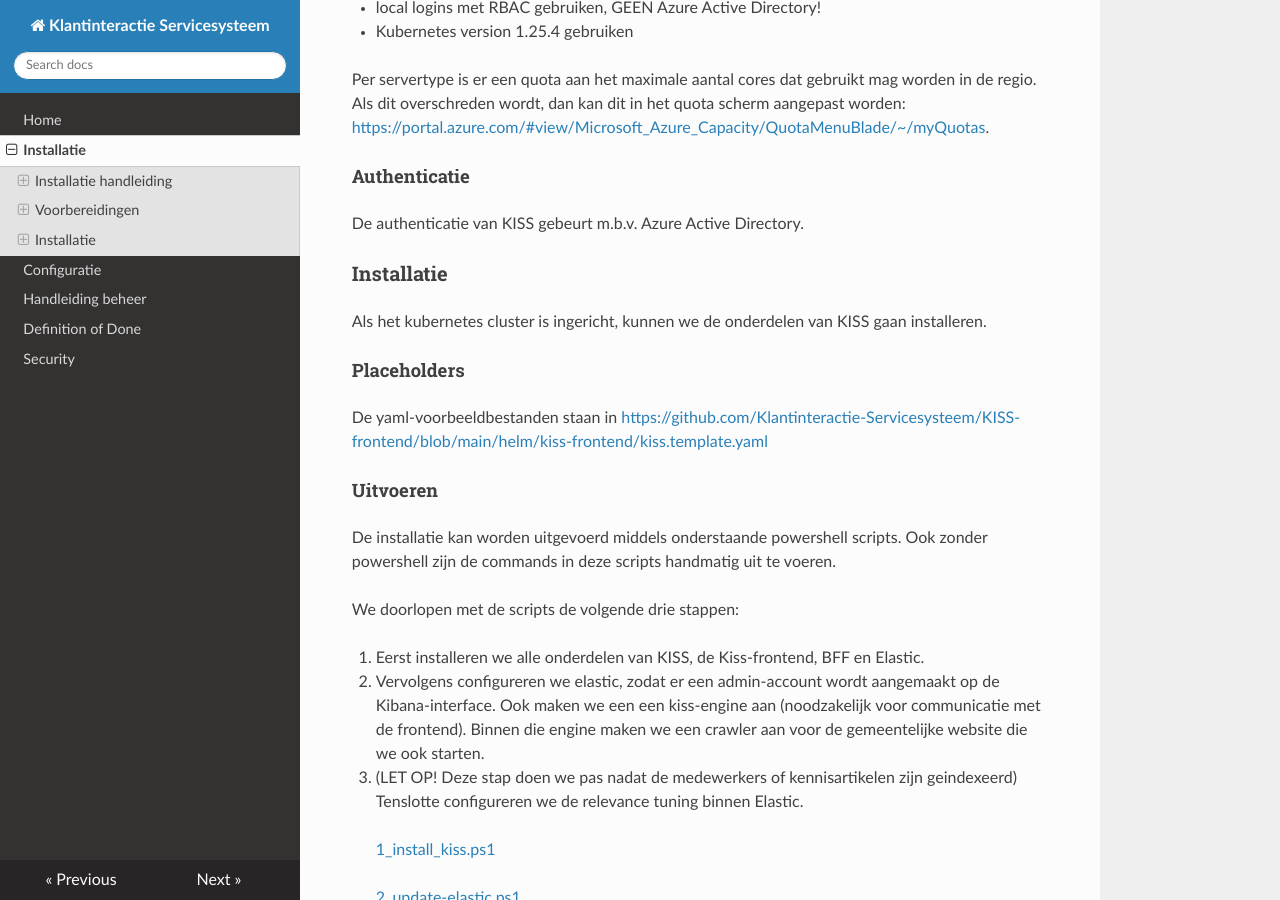
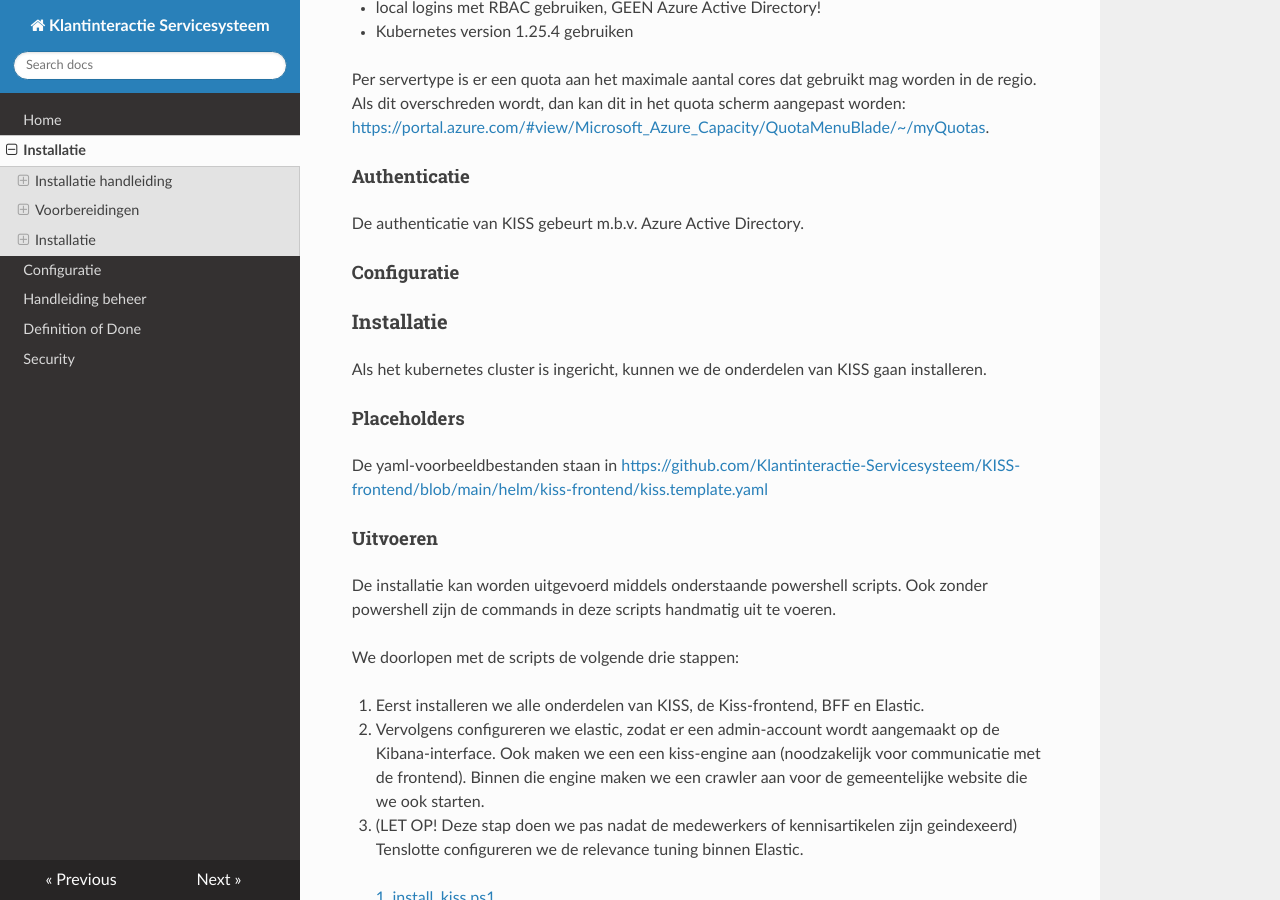
Before and after one commit to Klantinteractie-Servicesysteem/.github, an MkDocs documentation site: the page built from docs/INSTALLATION.md, in a window 1280 px wide and 900 px high, scrolled down 1369 px. Built offline with MkDocs 1.6.1, drawn with Linux system fonts in a browser that asks for light colours; nearby versions of some CDN libraries.

Commit message:
Update INSTALLATION.md
eeste opzet

```diff
--- a/docs/INSTALLATION.md
+++ b/docs/INSTALLATION.md
@@ -51,6 +51,10 @@ Als dit overschreden wordt, dan kan dit in het quota scherm aangepast worden:
 #### Authenticatie
 De authenticatie van KISS gebeurt m.b.v. Azure Active Directory.
 
+#### Configuratie
+
+
+
 ### Installatie
 Als het kubernetes cluster is ingericht, kunnen we de onderdelen van KISS gaan installeren.
 
```
